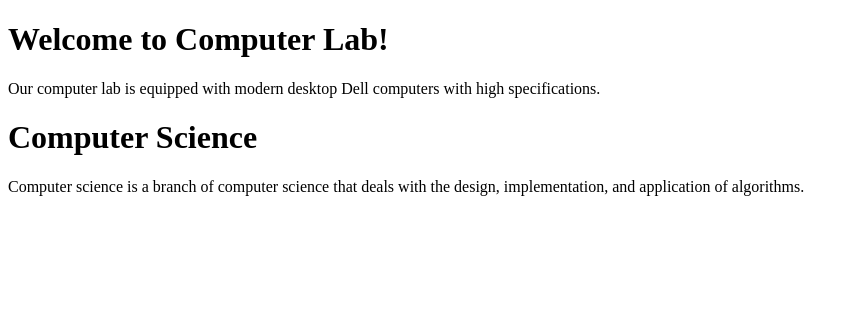
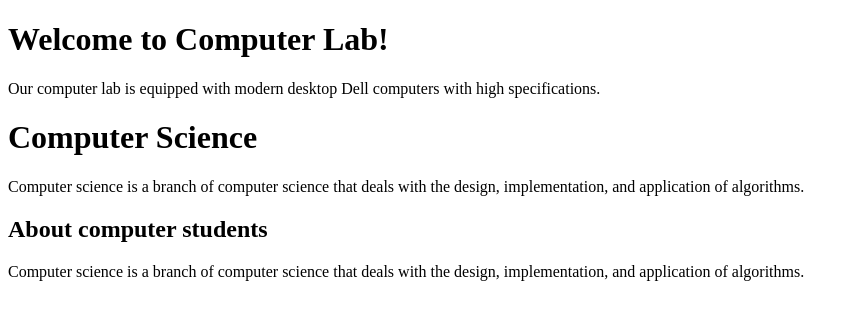
Before and after one commit to user-alive/Demo1, a plain HTML site: page index.html in a window 1280 px wide. Shown: the whole page, without its empty margins (0-859 px from the left). Drawn offline with Linux system fonts and the light colour scheme.

Commit message:
add text about computer students

```diff
--- a/index.html
+++ b/index.html
@@ -16,5 +16,9 @@
      <p> Computer science is a branch of computer science that deals with the
         design, implementation, and application of algorithms. </p>
 
+        <h2> About computer students </h2>
+        <!-- This paragraph contains information about computer students -->
+         <p> Computer science is a branch of computer science that deals with the
+            design, implementation, and application of algorithms. </p>
 </body>
 </html>
```
